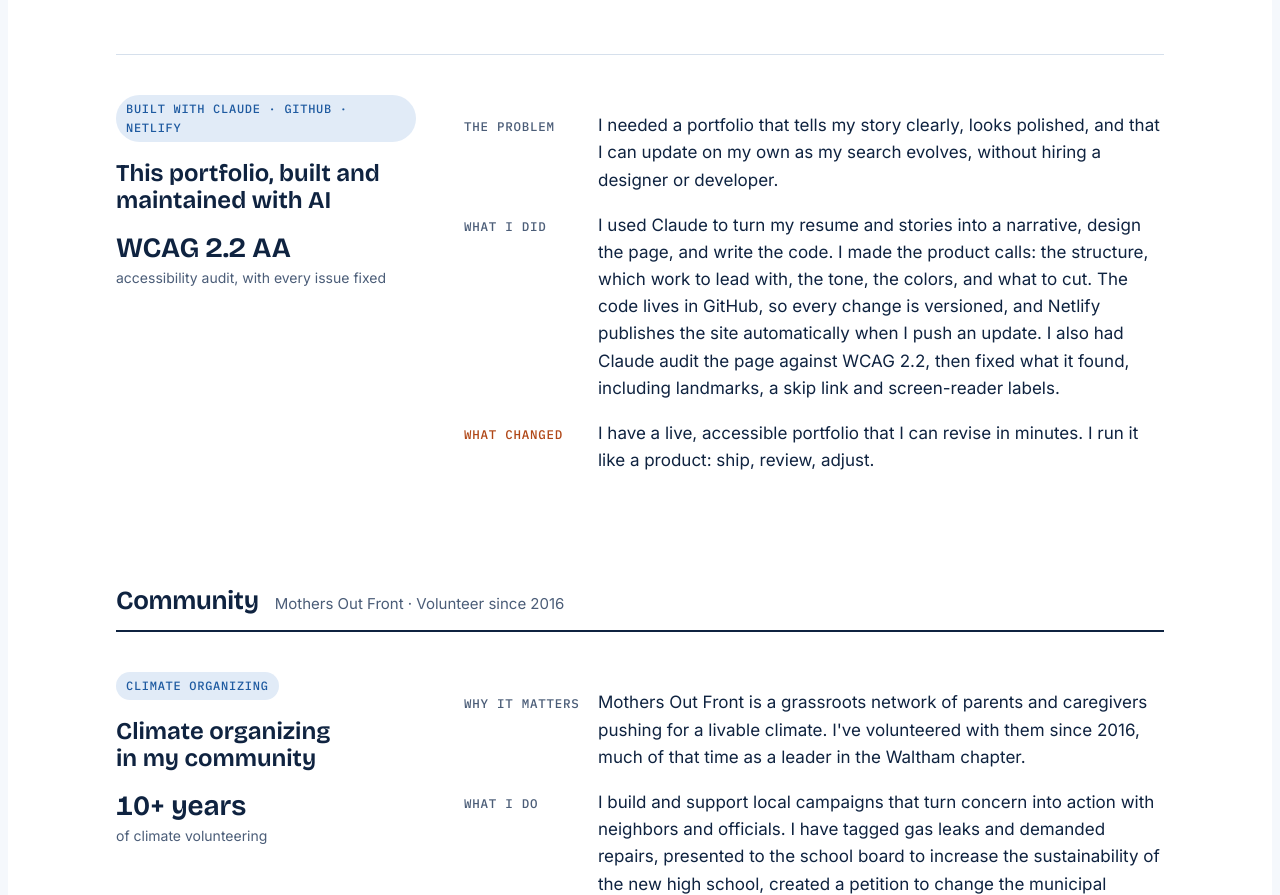
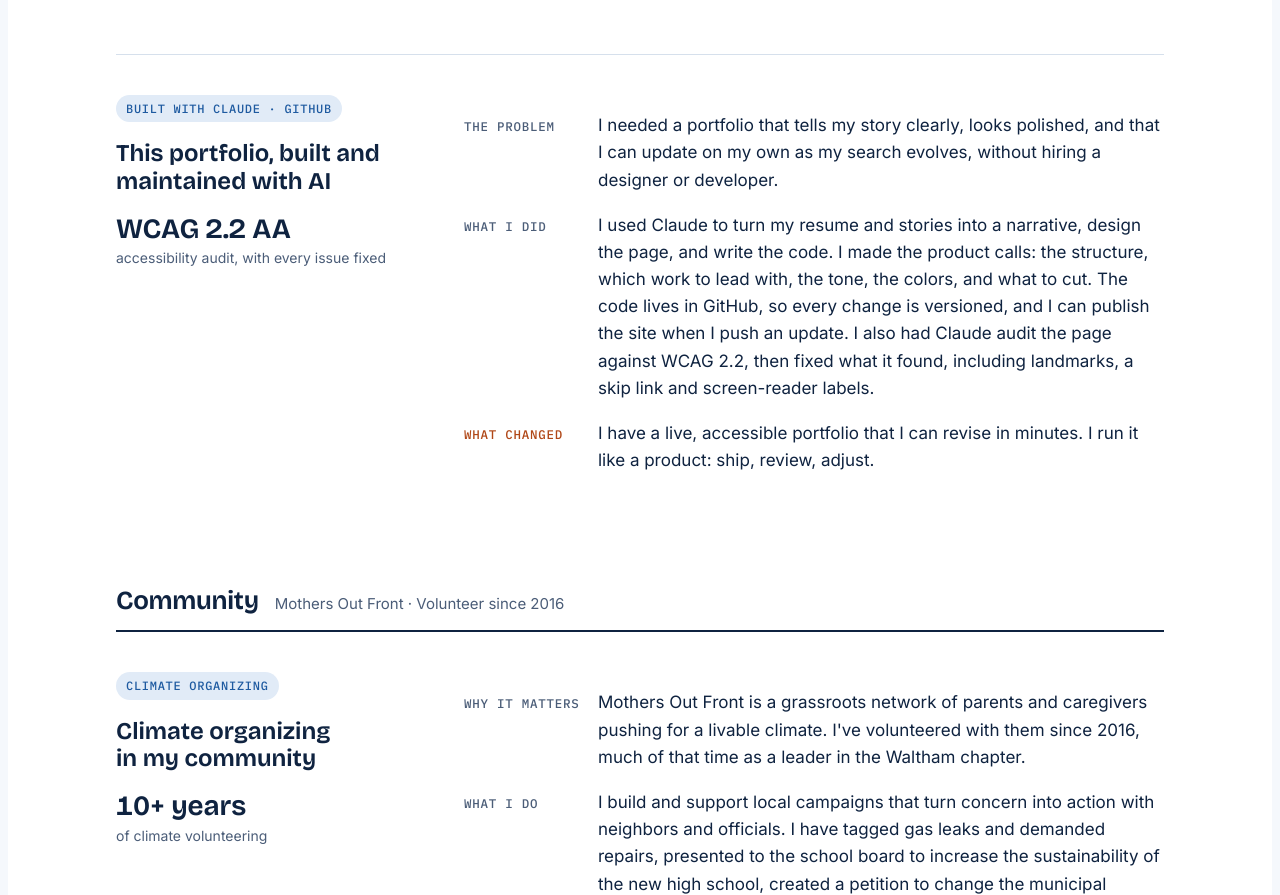
Before and after one commit to lgpalmer15/portfolio, a plain HTML site: page index.html in a window 1280 px wide. Shown: the part 6623-7518 px from the top of the page. Drawn offline with nearby package versions, Linux system fonts and the light colour scheme.

Commit message:
Revise portfolio project description for clarity
Updated the description of the portfolio project to reflect changes in publishing process and accessibility improvements.

```diff
--- a/index.html
+++ b/index.html
@@ -445,7 +445,7 @@ footer .wrap{padding-block:24px;display:flex;flex-wrap:wrap;justify-content:spac
 
       <article class="case">
         <div class="facts">
-          <span class="tag">Built with Claude · GitHub · Netlify</span>
+          <span class="tag">Built with Claude · GitHub</span>
           <h4>This portfolio, built and maintained with AI</h4>
           <div class="metrics">
             <div class="metric"><b>WCAG 2.2 AA</b><span>accessibility audit, with every issue fixed</span></div>
@@ -453,7 +453,7 @@ footer .wrap{padding-block:24px;display:flex;flex-wrap:wrap;justify-content:spac
         </div>
         <dl class="beats">
           <div class="beat"><dt>The problem</dt><dd>I needed a portfolio that tells my story clearly, looks polished, and that I can update on my own as my search evolves, without hiring a designer or developer.</dd></div>
-          <div class="beat"><dt>What I did</dt><dd>I used Claude to turn my resume and stories into a narrative, design the page, and write the code. I made the product calls: the structure, which work to lead with, the tone, the colors, and what to cut. The code lives in GitHub, so every change is versioned, and Netlify publishes the site automatically when I push an update. I also had Claude audit the page against WCAG 2.2, then fixed what it found, including landmarks, a skip link and screen-reader labels.</dd></div>
+          <div class="beat"><dt>What I did</dt><dd>I used Claude to turn my resume and stories into a narrative, design the page, and write the code. I made the product calls: the structure, which work to lead with, the tone, the colors, and what to cut. The code lives in GitHub, so every change is versioned, and I can publish the site when I push an update. I also had Claude audit the page against WCAG 2.2, then fixed what it found, including landmarks, a skip link and screen-reader labels.</dd></div>
           <div class="beat result"><dt>What changed</dt><dd>I have a live, accessible portfolio that I can revise in minutes. I run it like a product: ship, review, adjust.</dd></div>
         </dl>
       </article>
```
